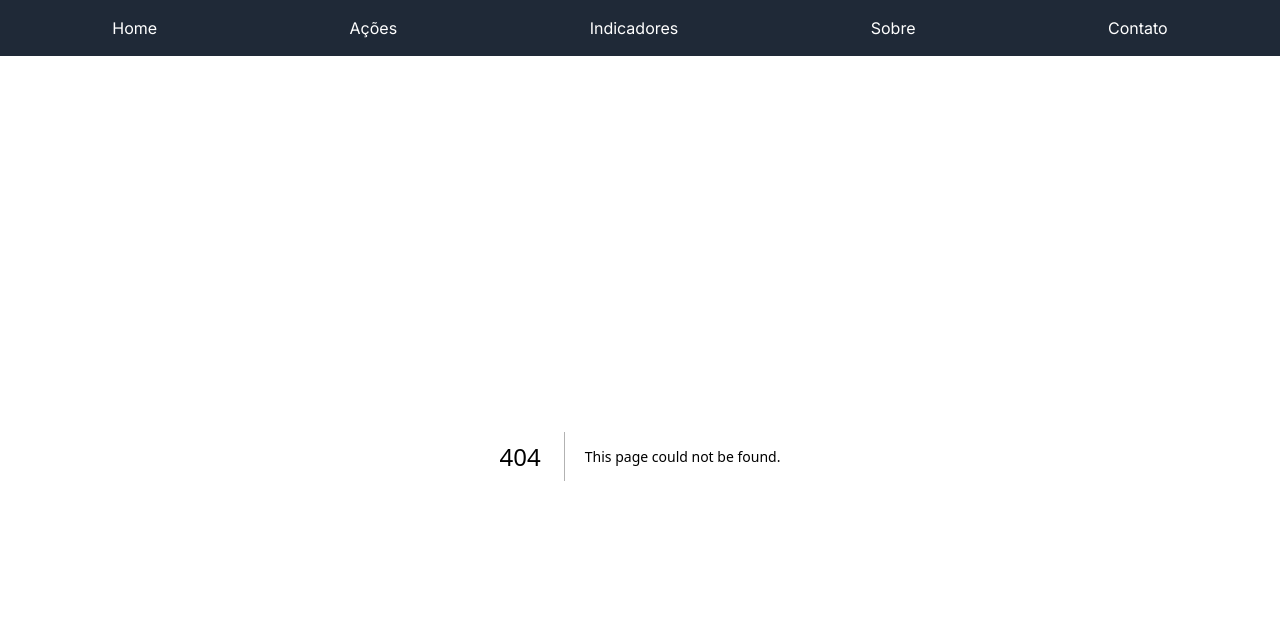
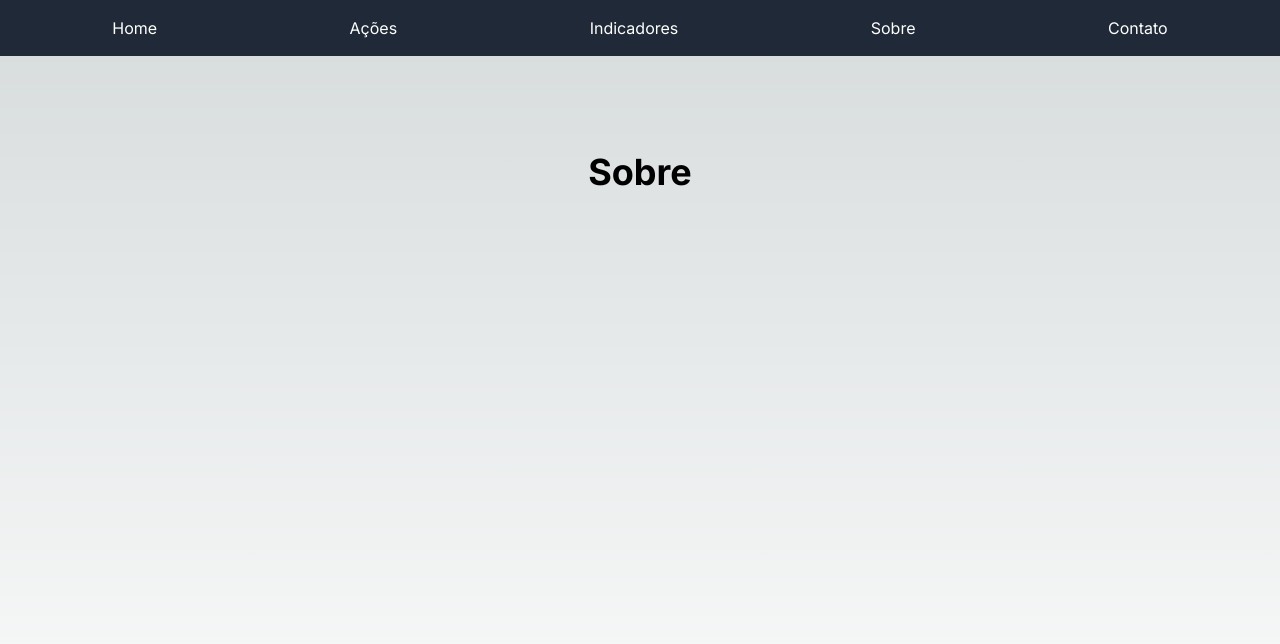
Before and after one commit to LUCASRENAA/PredictInvestFrontEnd, a Next.js app: page /about in a window 1280 px wide. Before the commit this address had no page. Shown: the top 644 px of the page. Built offline with nearby package versions, Linux system fonts and the light colour scheme.

Commit message:
Adicionado rotas que estavam faltando

```diff
--- /dev/null
+++ b/src/app/about/page.tsx
@@ -0,0 +1,7 @@
+export default function Sobre() {
+    return (
+        <main className="flex min-h-screen flex-col items-center justify-between p-24">
+            <h1 className="text-4xl font-bold">Sobre</h1>
+        </main>
+    );
+}
--- /dev/null
+++ b/src/app/acoes_indicadores/page.tsx
@@ -0,0 +1,7 @@
+export default function Indicadores() {
+    return (
+        <main className="flex min-h-screen flex-col items-center justify-between p-24">
+            <h1 className="text-4xl font-bold">Indicadores</h1>
+        </main>
+    );
+}
--- /dev/null
+++ b/src/app/contact/page.tsx
@@ -0,0 +1,7 @@
+export default function Contato() {
+    return (
+        <main className="flex min-h-screen flex-col items-center justify-between p-24">
+            <h1 className="text-4xl font-bold">Contato</h1>
+        </main>
+    );
+}
```
